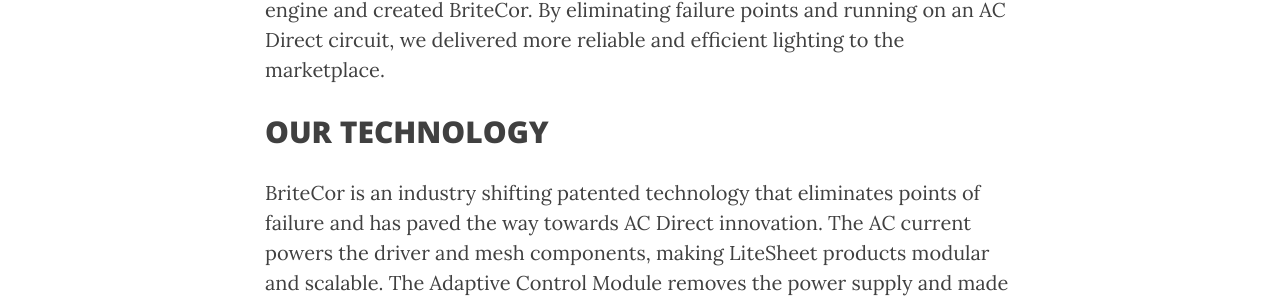
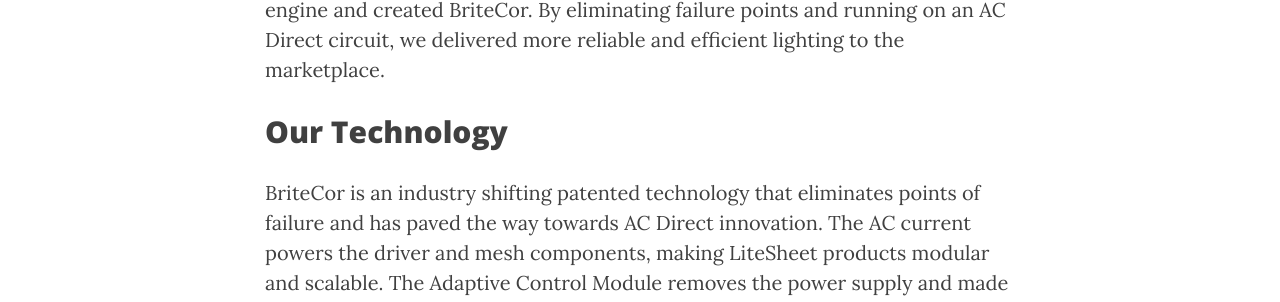
Before and after one commit to litesheet-site/litesheet-site.github.io, a Jekyll site: the page built from pages/about.md, in a window 1280 px wide. Shown: the part 1033-1335 px from the top of the page. Built offline with Jekyll 4.4.1, drawn with Linux system fonts in a browser that asks for light colours; nearby versions of some CDN libraries.

Commit message:
Change title from upper case

```diff
--- a/_layouts/about.html
+++ b/_layouts/about.html
@@ -26,7 +26,7 @@ layout: page
 	<h2>Our Process</h2>
 	<p>{{ page.process | escape }}</p>
 
-	<h2>OUR TECHNOLOGY</h2>
+	<h2>Our Technology</h2>
 	<p>{{ page.technology | escape }}</p>
 
 </div>
```
